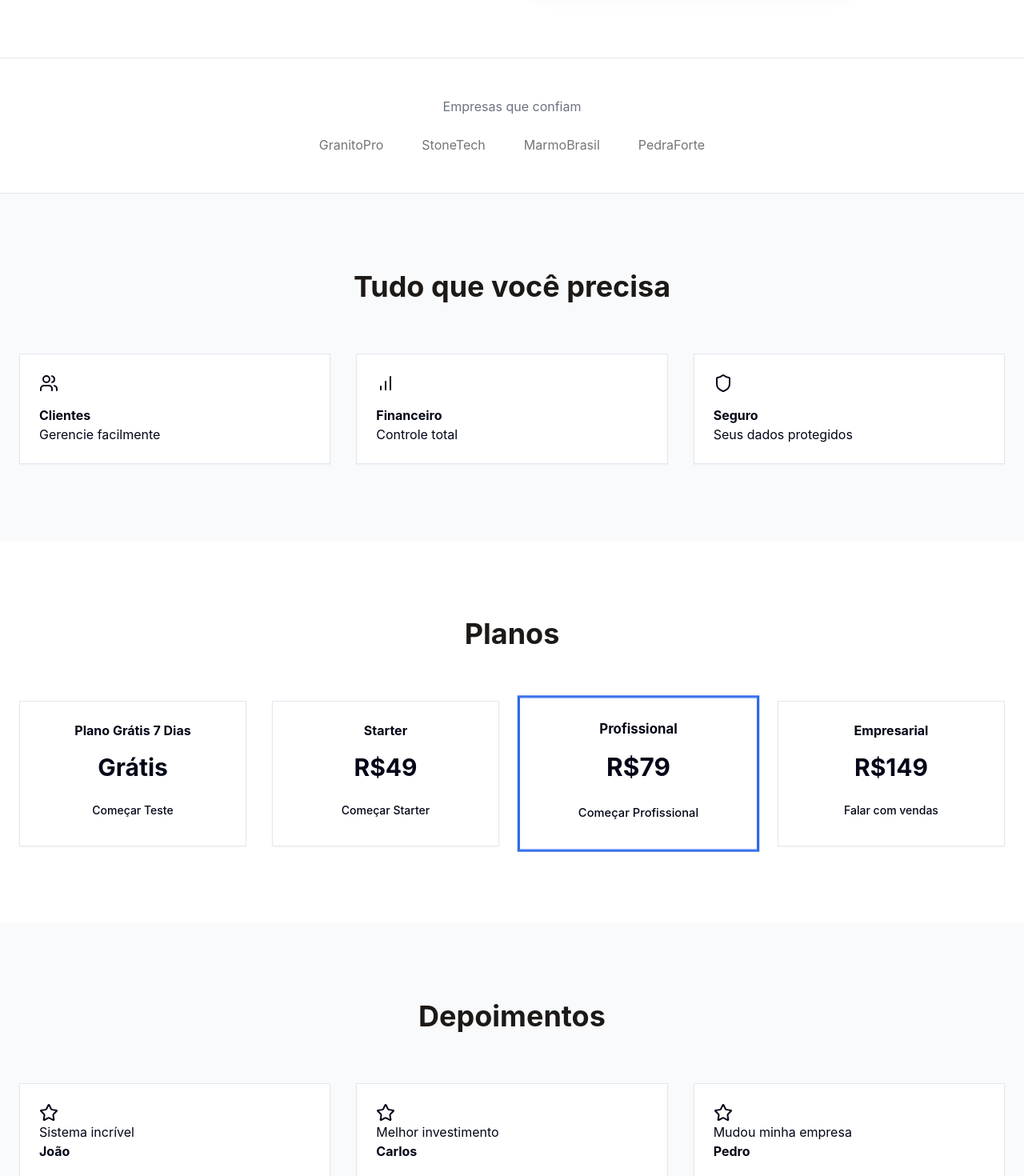
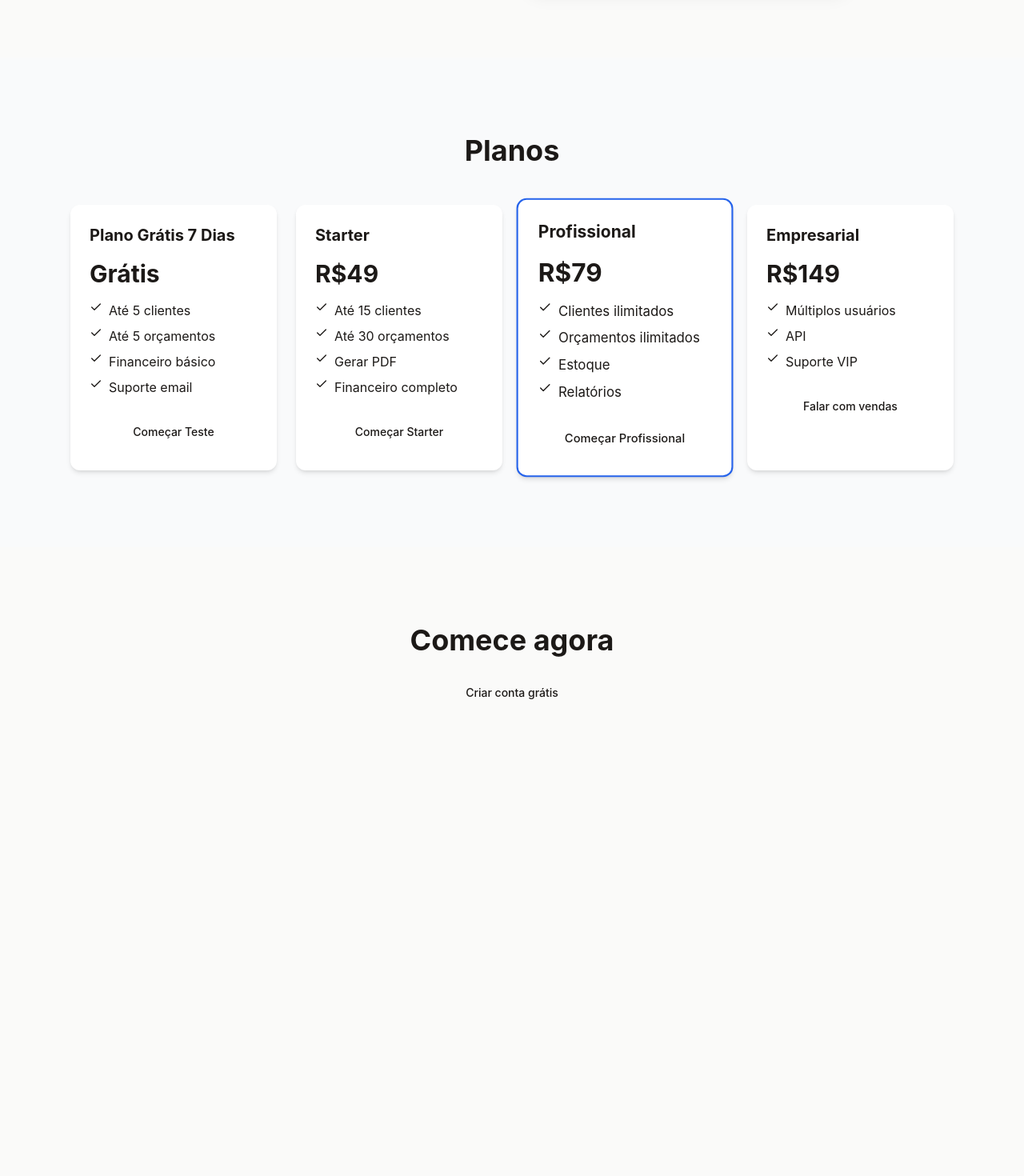
Before and after one commit to Marceloalbuquerqu3/Stone-ERP, a React (Vite) app: page / in a window 1280 px wide. Shown: the part 420-1890 px from the top of the page at 80% size. After the commit the page ends 1404 px from the top, so only its background shows below. Built offline with nearby package versions, Linux system fonts and the light colour scheme.

Commit message:
Update HomePage.jsx

```diff
--- a/src/pages/HomePage.jsx
+++ b/src/pages/HomePage.jsx
@@ -1,70 +1,78 @@
-import React from "react";
-import { Link } from "react-router-dom";
-import { motion } from "framer-motion";
+import { Link } from 'react-router-dom'
+import { Button } from '@/components/ui/button'
+import { Check } from 'lucide-react'
 
-import {
-Check,
-ArrowRight,
-Star,
-BarChart,
-Users,
-Shield,
-Zap
-} from "lucide-react";
-
-import { Button } from "@/components/ui/button";
-import { Card, CardContent } from "@/components/ui/card";
+const plans = [
+{
+name: 'Plano Grátis 7 Dias',
+price: 'Grátis',
+button: 'Começar Teste',
+features: [
+'Até 5 clientes',
+'Até 5 orçamentos',
+'Financeiro básico',
+'Suporte email'
+]
+},
+{
+name: 'Starter',
+price: 'R$49',
+button: 'Começar Starter',
+features: [
+'Até 15 clientes',
+'Até 30 orçamentos',
+'Gerar PDF',
+'Financeiro completo'
+]
+},
+{
+name: 'Profissional',
+price: 'R$79',
+button: 'Começar Profissional',
+highlight: true,
+features: [
+'Clientes ilimitados',
+'Orçamentos ilimitados',
+'Estoque',
+'Relatórios'
+]
+},
+{
+name: 'Empresarial',
+price: 'R$149',
+button: 'Falar com vendas',
+features: [
+'Múltiplos usuários',
+'API',
+'Suporte VIP'
+]
+}
+]
 
 export default function HomePage() {
 
-const plans = [
-{
-name: "Plano Grátis 7 Dias",
-price: "Grátis",
-button: "Começar Teste",
-highlight: false
-},
-{
-name: "Starter",
-price: "R$49",
-button: "Começar Starter",
-highlight: false
-},
-{
-name: "Profissional",
-price: "R$79",
-button: "Começar Profissional",
-highlight: true
-},
-{
-name: "Empresarial",
-price: "R$149",
-button: "Falar com vendas",
-highlight: false
-}
-];
-
 return (
 
-<div className="bg-white">
+<div>
 
 {/* HERO */}
 
 <section className="py-24">
 
-<div className="container mx-auto px-6 grid md:grid-cols-2 gap-12 items-center">
+<div className="max-w-6xl mx-auto px-6 grid md:grid-cols-2 gap-10 items-center">
+
 
 <div>
 
-<h1 className="text-5xl font-bold mb-6">
+<h1 className="text-5xl font-bold mb-4">
 
 Sistema completo para Marmorarias
 
 </h1>
 
-<p className="text-lg text-gray-600 mb-6">
+<p className="text-xl text-gray-600 mb-6">
 
-Controle clientes, orçamentos, produção e financeiro em um só lugar.
+Controle clientes, financeiro e produção em um só lugar
 
 </p>
 
@@ -74,17 +82,19 @@ Controle clientes, orçamentos, produção e financeiro em um só lugar.
 
 Começar grátis
 
-<ArrowRight className="ml-2"/>
-
 </Button>
 
 </Link>
 
 </div>
 
+
 <img
-src="/dashboard.png"
+
+src="https://images.unsplash.com/photo-1551288049-bebda4e38f71"
+
 className="rounded-xl shadow-xl"
+
 />
 
 </div>
@@ -92,255 +102,75 @@ className="rounded-xl shadow-xl"
 </section>
 
 
-{/* LOGOS */}
-
-<section className="py-12 border-y">
-
-<p className="text-center text-gray-500 mb-6">
-
-Empresas que confiam
-
-</p>
-
-<div className="flex justify-center gap-12 opacity-60">
-
-<span>GranitoPro</span>
-<span>StoneTech</span>
-<span>MarmoBrasil</span>
-<span>PedraForte</span>
-
-</div>
-
-</section>
-
-
-{/* BENEFITS */}
+{/* PLANOS */}
 
 <section className="py-24 bg-gray-50">
 
-<div className="container mx-auto px-6">
+<div className="max-w-6xl mx-auto px-6">
 
-<h2 className="text-4xl font-bold text-center mb-16">
-
-Tudo que você precisa
-
-</h2>
-
-<div className="grid md:grid-cols-3 gap-8">
-
-<Card>
-
-<CardContent className="p-6">
-
-<Users/>
-
-<h3 className="font-bold mt-4">
-
-Clientes
-
-</h3>
-
-<p>
-
-Gerencie facilmente
-
-</p>
-
-</CardContent>
-
-</Card>
-
-
-<Card>
-
-<CardContent className="p-6">
-
-<BarChart/>
-
-<h3 className="font-bold mt-4">
-
-Financeiro
-
-</h3>
-
-<p>
-
-Controle total
-
-</p>
-
-</CardContent>
-
-</Card>
-
-
-<Card>
-
-<CardContent className="p-6">
-
-<Shield/>
-
-<h3 className="font-bold mt-4">
-
-Seguro
-
-</h3>
-
-<p>
-
-Seus dados protegidos
-
-</p>
-
-</CardContent>
-
-</Card>
-
-</div>
-
-</div>
-
-</section>
-
-
-{/* PRICING */}
-
-<section className="py-24">
-
-<div className="container mx-auto px-6">
-
-<h2 className="text-4xl font-bold text-center mb-16">
+<h2 className="text-4xl font-bold text-center mb-12">
 
 Planos
 
 </h2>
 
-<div className="grid md:grid-cols-4 gap-8">
 
-{plans.map((plan,i)=>(
+<div className="grid md:grid-cols-4 gap-6">
 
-<Card key={i}
 
-className={plan.highlight ?
+{plans.map(plan => (
 
-"border-blue-600 ring-2 ring-blue-600 scale-105":
+<div
 
-""}
+className={`bg-white p-6 rounded-xl shadow-md ${
+plan.highlight && 'border-2 border-blue-600 scale-105'
+}`}
 
 >
 
-<CardContent className="p-6 text-center">
 
-<h3 className="font-bold">
+<h3 className="text-xl font-bold">
 
 {plan.name}
 
 </h3>
 
-<p className="text-3xl font-bold my-4">
+
+<div className="text-3xl font-bold my-4">
 
 {plan.price}
 
-</p>
+</div>
 
-<Button>
+
+<ul className="space-y-2 mb-6">
+
+{plan.features.map(f => (
+
+<li className="flex gap-2">
+
+<Check size={16}/>
+
+{f}
+
+</li>
+
+))}
+
+</ul>
+
+
+<Button className="w-full">
 
 {plan.button}
 
 </Button>
 
-</CardContent>
 
-</Card>
+</div>
 
 ))}
 
-</div>
-
-</div>
-
-</section>
-
-
-{/* TESTIMONIALS */}
-
-<section className="py-24 bg-gray-50">
-
-<div className="container mx-auto px-6">
-
-<h2 className="text-4xl text-center font-bold mb-16">
-
-Depoimentos
-
-</h2>
-
-<div className="grid md:grid-cols-3 gap-8">
-
-<Card>
-
-<CardContent className="p-6">
-
-<Star/>
-
-<p>
-
-Sistema incrível
-
-</p>
-
-<strong>
-
-João
-
-</strong>
-
-</CardContent>
-
-</Card>
-
-<Card>
-
-<CardContent className="p-6">
-
-<Star/>
-
-<p>
-
-Melhor investimento
-
-</p>
-
-<strong>
-
-Carlos
-
-</strong>
-
-</CardContent>
-
-</Card>
-
-<Card>
-
-<CardContent className="p-6">
-
-<Star/>
-
-<p>
-
-Mudou minha empresa
-
-</p>
-
-<strong>
-
-Pedro
-
-</strong>
-
-</CardContent>
-
-</Card>
 
 </div>
 
@@ -359,30 +189,17 @@ Comece agora
 
 </h2>
 
-<Link to="/signup">
-
 <Button size="lg">
 
 Criar conta grátis
 
 </Button>
 
-</Link>
-
 </section>
-
-
-{/* FOOTER */}
-
-<footer className="py-12 border-t text-center text-gray-500">
-
-© 2026 Sistema Marmoraria
-
-</footer>
 
 
 </div>
 
-);
+)
 
 }
```
